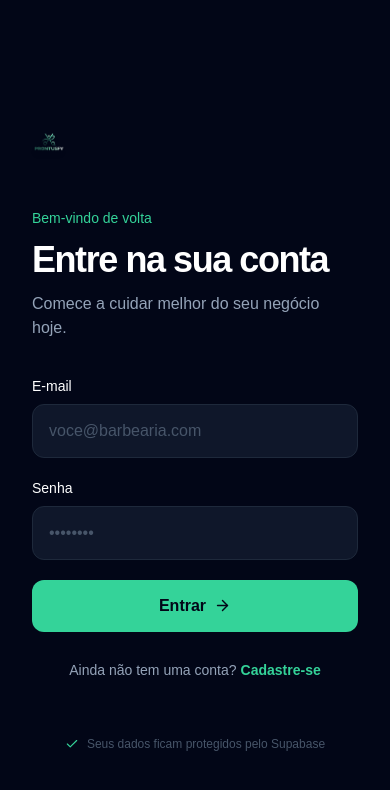
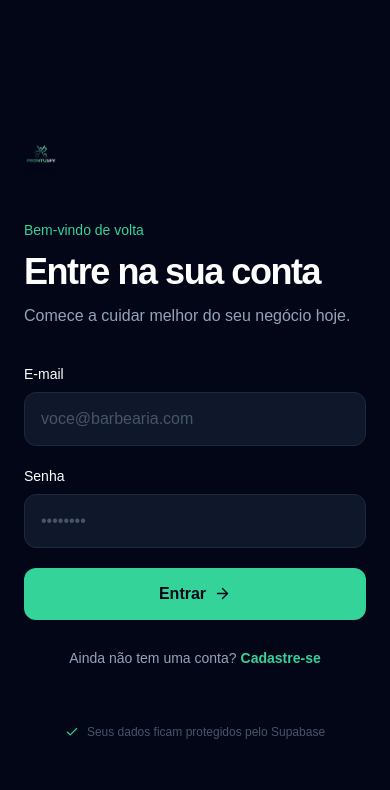
Before and after one commit to barbergrowth523-del/localgrowth, a Next.js app in the folder frontend/: page /login in a window 390 px wide. Shown: the top 790 px of the page. Built offline with nearby package versions, Linux system fonts and the light colour scheme.

Commit message:
enlarge navbar logo and center auth forms

```diff
--- a/frontend/components/auth/login-form.tsx
+++ b/frontend/components/auth/login-form.tsx
@@ -25,7 +25,7 @@ export function LoginForm({ initialMode = 'login' }: { initialMode?: 'login' | '
       <div className="relative z-10"><BrandLogo markClassName="h-12 w-12" nameClassName="text-2xl" /></div>
       <div className="relative z-10 w-full max-w-2xl pb-12"><p className="mt-8 mb-4 text-sm font-bold uppercase tracking-[.2em] text-emerald-400">Relacionamento que mantém a cadeira cheia.</p><h1 className="text-6xl font-semibold leading-[.98] tracking-[-.06em] text-white">Seu cliente não deveria precisar lembrar de você.</h1><p className="mt-4 text-lg leading-8 text-slate-400">Organize seus clientes, entenda quem está sumido e transforme uma mensagem em mais um horário marcado.</p><ul className="mt-4 space-y-2 text-sm text-slate-300"><li className="flex items-center gap-3"><Check size={16} className="shrink-0 text-emerald-400" />Integração instantânea com WhatsApp</li><li className="flex items-center gap-3"><Check size={16} className="shrink-0 text-emerald-400" />Mapeamento inteligente de evasão</li><li className="flex items-center gap-3"><Check size={16} className="shrink-0 text-emerald-400" />Retorno sobre investimento imediato</li></ul><div className="mt-6 w-full rounded-2xl border border-white/10 bg-white/5 p-6 backdrop-blur-md"><div className="flex gap-1 text-amber-400">{[1, 2, 3, 4, 5].map(star => <Star key={star} size={14} fill="currentColor" />)}</div><p className="mt-4 text-sm italic leading-6 text-slate-300">&quot;O sistema encontrou R$ 850 perdidos na minha base de clientes logo no primeiro dia de uso. O investimento se pagou na mesma hora.&quot;</p><p className="mt-4 text-sm font-semibold text-white">Marcos, Carvalhos Barber Shop</p></div></div>
     </section>
-    <section className="flex w-full lg:w-1/2 flex-col justify-center items-center px-8 bg-slate-950"><div className="w-full max-w-md">
+    <section className="flex w-full lg:w-1/2 flex-col justify-center items-center px-6 sm:px-8 lg:px-12 bg-slate-950"><div className="mx-auto w-full max-w-md">
       <div className="mb-10 lg:hidden"><BrandLogo markClassName="h-9 w-9" nameClassName="text-lg" /></div>
       <p className="mb-3 text-sm font-medium text-emerald-400">Bem-vindo de volta</p><h2 className="text-4xl font-semibold tracking-[-.04em]">{mode === 'login' ? 'Entre na sua conta' : 'Crie sua conta'}</h2><p className="mt-3 text-slate-400">Comece a cuidar melhor do seu negócio hoje.</p>
       <form onSubmit={submit} className="mt-9 space-y-5"><label className="block text-sm font-medium">E-mail<input required type="email" value={email} onChange={e => setEmail(e.target.value)} className="mt-2 w-full rounded-xl border border-slate-800 bg-slate-900 px-4 py-3.5 text-base text-white outline-none ring-emerald-400 transition placeholder:text-slate-600 focus:ring-2" placeholder="voce@barbearia.com" /></label><label className="block text-sm font-medium">Senha<input required minLength={6} type="password" value={password} onChange={e => setPassword(e.target.value)} className="mt-2 w-full rounded-xl border border-slate-800 bg-slate-900 px-4 py-3.5 text-base text-white outline-none ring-emerald-400 transition placeholder:text-slate-600 focus:ring-2" placeholder="••••••••" /></label>{message && <p className="rounded-lg border border-amber-400/20 bg-amber-400/10 px-3 py-2 text-sm text-amber-200">{message}</p>}<button disabled={loading} className="flex w-full items-center justify-center gap-2 rounded-xl bg-emerald-400 py-3.5 text-base font-semibold text-slate-950 transition hover:bg-emerald-500 disabled:opacity-60">{loading ? 'Aguarde...' : mode === 'login' ? 'Entrar' : 'Criar conta'}<ArrowRight size={17} /></button></form>
```
Also changed, not shown: frontend/app/page.tsx (+1 -1 lines).
